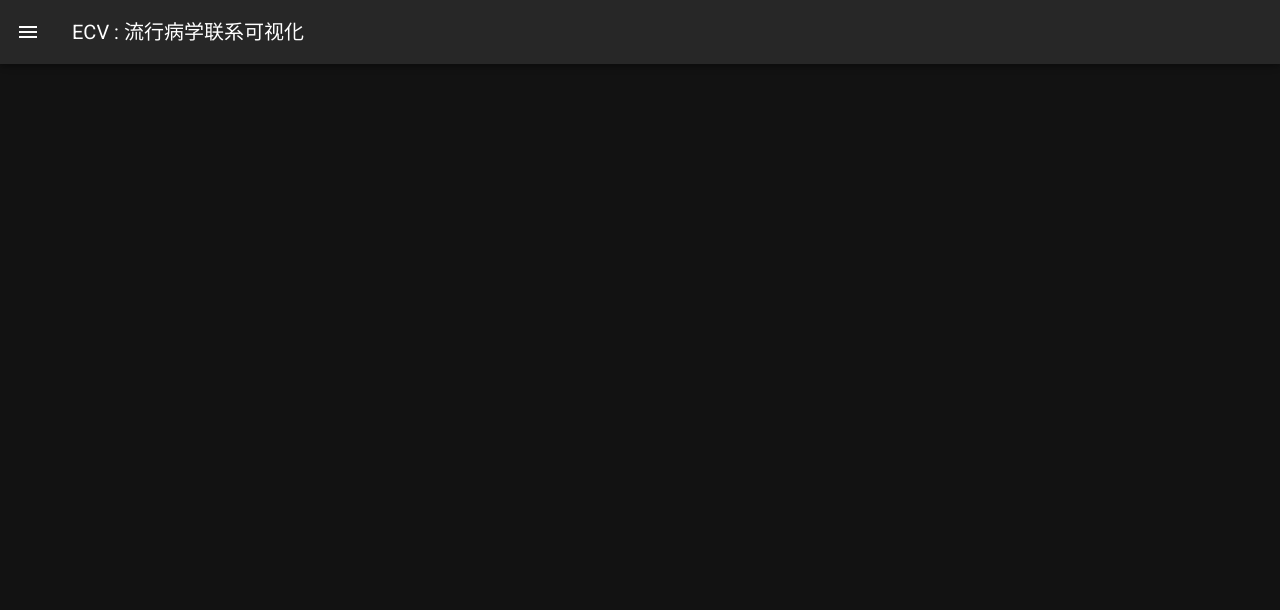
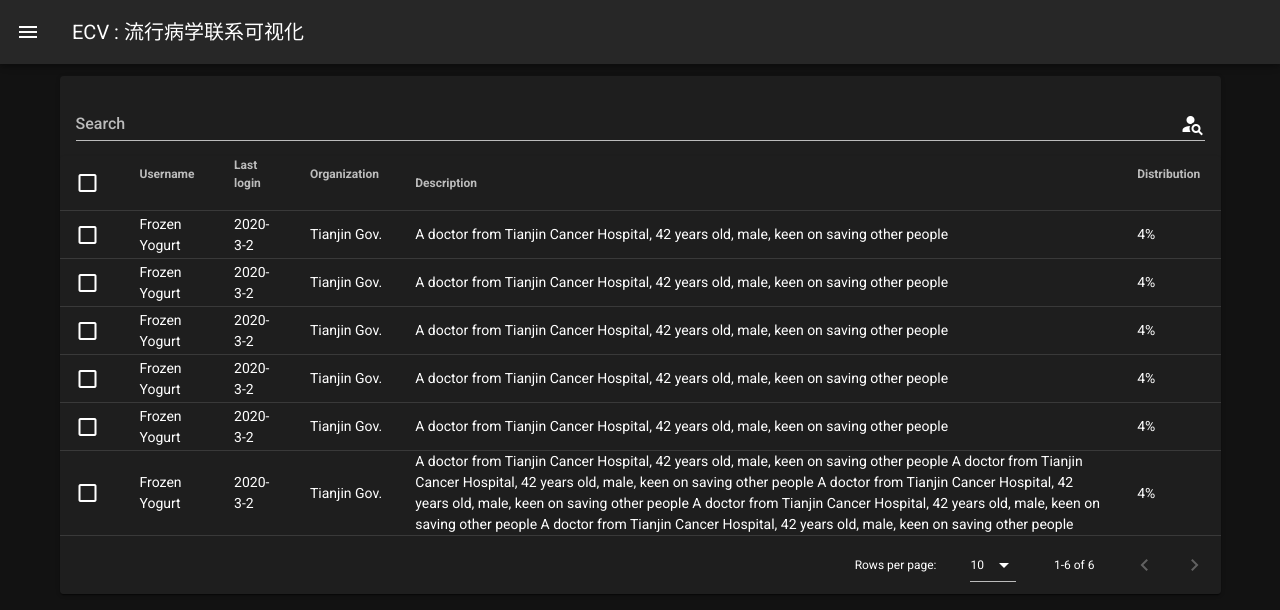
Before and after one commit to DiscardSOAP/EpidemiologicalConnectionVisualization, a Nuxt app in the folder ECVfrontend/: page /manage in a window 1280 px wide. Before the commit this address had no page. Shown: the top 610 px of the page. Built offline with nearby package versions, Linux system fonts and the light colour scheme.

Commit message:
add manage& register

```diff
--- a/ECVfrontend/package.json
+++ b/ECVfrontend/package.json
@@ -11,10 +11,13 @@
     "generate": "nuxt generate"
   },
   "dependencies": {
+    "@nuxtjs/axios": "^5.3.6",
+    "material-icons": "^0.3.1",
     "nuxt": "^2.0.0",
-    "@nuxtjs/axios": "^5.3.6"
+    "vuetify": "^2.2.15"
   },
   "devDependencies": {
+    "@mdi/font": "^4.9.95",
     "@nuxtjs/vuetify": "^1.0.0"
   }
 }
--- /dev/null
+++ b/ECVfrontend/pages/login.vue
@@ -0,0 +1,80 @@
+<template>
+  <v-container
+    class="fill-height"
+    fluid
+  >
+    <v-row
+      align="center"
+      justify="center"
+    >
+      <v-col
+        cols="12"
+        sm="8"
+        md="5"
+      >
+        <v-card class="elevation-12">
+          <v-toolbar
+            color="primary"
+            dark
+            flat
+          >
+            <v-toolbar-title>Login form</v-toolbar-title>
+            <v-spacer />
+            <v-tooltip right>
+              <template v-slot:activator="{ on }">
+                <v-btn
+                  icon
+                  large
+                  href="https://codepen.io/johnjleider/pen/pMvGQO"
+                  target="_blank"
+                  v-on="on"
+                >
+                  <v-icon>mdi-account-plus</v-icon>
+                </v-btn>
+              </template>
+              <span>Register</span>
+            </v-tooltip>
+          </v-toolbar>
+          <v-card-text>
+            <v-form>
+              <v-text-field
+                label="Username"
+                name="username"
+                prepend-icon="mdi-account"
+                type="text"
+              />
+
+              <v-text-field
+                id="password"
+                label="Password"
+                name="password"
+                prepend-icon="mdi-lock"
+                type="password"
+              />
+            </v-form>
+          </v-card-text>
+          <v-card-actions>
+            <v-btn
+              text
+              color="primary"
+              x-large
+              block
+            >
+              Login
+            </v-btn>
+            <!--v-spacer />
+            <v-btn color="primary">Login</v-btn-->
+          </v-card-actions>
+        </v-card>
+      </v-col>
+    </v-row>
+  </v-container>
+</template>
+
+<script>
+export default {
+  props: {
+    source: String,
+  },
+}
+</script>
--- /dev/null
+++ b/ECVfrontend/pages/manage.vue
@@ -0,0 +1,84 @@
+<template>
+  <v-card>
+    <v-card-title>
+      <v-text-field
+        v-model="search"
+        append-icon="mdi-account-search"
+        label="Search"
+        single-line
+        hide-details
+      ></v-text-field>
+    </v-card-title>
+    <v-data-table
+      v-model="selected"
+      :headers="headers"
+      :items="desserts"
+      :search="search"
+      item-key="name"
+      show-select
+      class="elevation-1"
+    >
+    </v-data-table>
+  </v-card>
+</template>
+
+<script>
+export default {
+  data () {
+    return {
+      search: '',
+      headers: [
+        { text: 'Username', value: 'username' },
+        { text: 'Last login', value: 'last' },
+        { text: 'Organization', value: 'organization' },
+        { text: 'Description', value: 'description' },
+        { text: 'Distribution', value: 'distribution' },
+      ],
+      desserts: [
+        {
+          username: 'Frozen Yogurt',
+          last: '2020-3-2',
+          organization: 'Tianjin Gov.',
+          description: 'A doctor from Tianjin Cancer Hospital, 42 years old, male, keen on saving other people',
+          distribution: '4%'
+        },
+        {
+          username: 'Frozen Yogurt',
+          last: '2020-3-2',
+          organization: 'Tianjin Gov.',
+          description: 'A doctor from Tianjin Cancer Hospital, 42 years old, male, keen on saving other people',
+          distribution: '4%'
+        },
+        {
+          username: 'Frozen Yogurt',
+          last: '2020-3-2',
+          organization: 'Tianjin Gov.',
+          description: 'A doctor from Tianjin Cancer Hospital, 42 years old, male, keen on saving other people',
+          distribution: '4%'
+        },
+        {
+          username: 'Frozen Yogurt',
+          last: '2020-3-2',
+          organization: 'Tianjin Gov.',
+          description: 'A doctor from Tianjin Cancer Hospital, 42 years old, male, keen on saving other people',
+          distribution: '4%'
+        },
+        {
+          username: 'Frozen Yogurt',
+          last: '2020-3-2',
+          organization: 'Tianjin Gov.',
+          description: 'A doctor from Tianjin Cancer Hospital, 42 years old, male, keen on saving other people',
+          distribution: '4%'
+        },
+        {
+          username: 'Frozen Yogurt',
+          last: '2020-3-2',
+          organization: 'Tianjin Gov.',
+          description: 'A doctor from Tianjin Cancer Hospital, 42 years old, male, keen on saving other people A doctor from Tianjin Cancer Hospital, 42 years old, male, keen on saving other people A doctor from Tianjin Cancer Hospital, 42 years old, male, keen on saving other people A doctor from Tianjin Cancer Hospital, 42 years old, male, keen on saving other people A doctor from Tianjin Cancer Hospital, 42 years old, male, keen on saving other people',
+          distribution: '4%'
+        },
+      ],
+    }
+  },
+}
+</script>
--- /dev/null
+++ b/ECVfrontend/pages/register.vue
@@ -0,0 +1,80 @@
+<template>
+  <v-container
+    class="fill-height"
+    fluid
+  >
+    <v-row
+      align="center"
+      justify="center"
+    >
+      <v-col
+        cols="12"
+        sm="8"
+        md="5"
+      >
+        <v-card class="elevation-12">
+          <v-toolbar
+            color="primary"
+            dark
+            flat
+          >
+            <v-toolbar-title>Register form</v-toolbar-title>
+            <v-spacer />
+          </v-toolbar>
+          <v-card-text>
+            <v-form>
+              <v-text-field
+                label="Username"
+                name="username"
+                prepend-icon="mdi-account"
+                type="text"
+              />
+
+              <v-text-field
+                id="password"
+                label="Password"
+                name="password"
+                prepend-icon="mdi-lock"
+                type="password"
+              />
+              <v-text-field
+                id="confirm-password"
+                label="Confirm password"
+                name="confirm-password"
+                prepend-icon="mdi-lock-outline"
+                type="password"
+              />
+              <v-text-field
+                id="invitation-code"
+                label="Invitation code"
+                name="invitation-code"
+                prepend-icon="mdi-security"
+                type="text"
+              />
+            </v-form>
+          </v-card-text>
+          <v-card-actions>
+            <v-btn
+              text
+              color="primary"
+              x-large
+              block
+            >
+              Register
+            </v-btn>
+            <!--v-spacer />
+            <v-btn color="primary">Login</v-btn-->
+          </v-card-actions>
+        </v-card>
+      </v-col>
+    </v-row>
+  </v-container>
+</template>
+
+<script>
+export default {
+  props: {
+    source: String,
+  },
+}
+</script>
```
Also changed, not shown: ECVfrontend/plugins/vuetify.js (added, +11 -0 lines), 1 other file (tests, documents, lock files or other folders).
